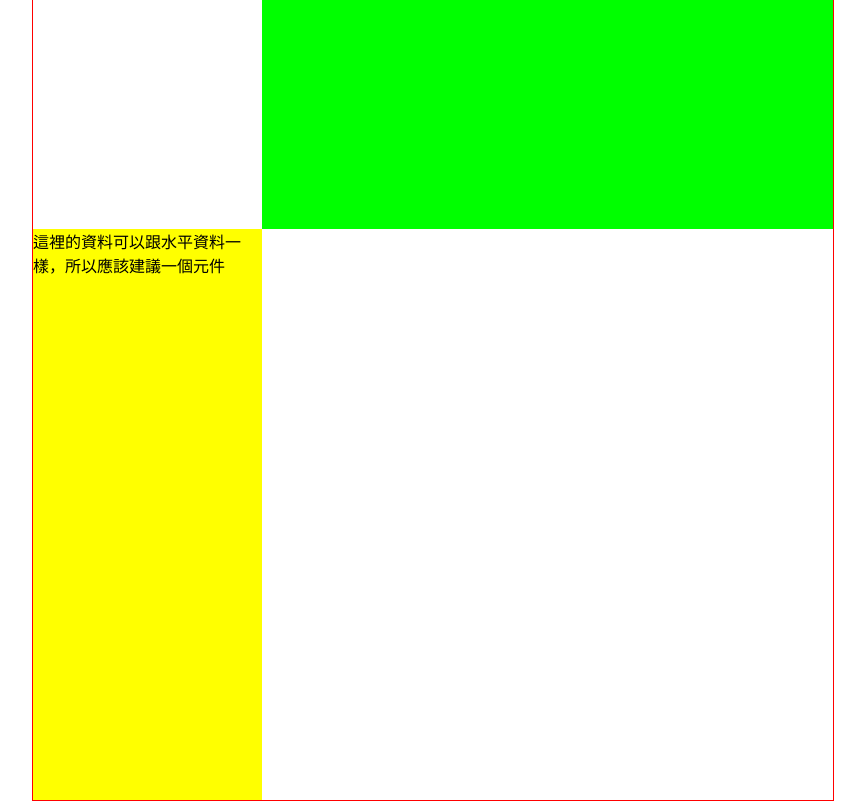
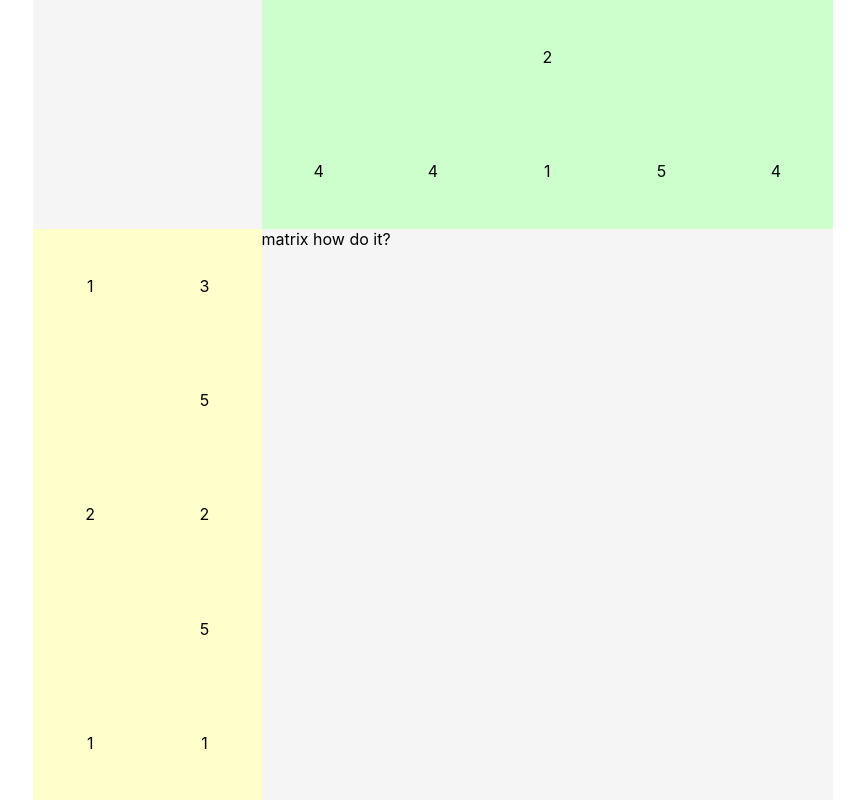
Before and after one commit to sexyoung/nonogram, a React (Create React App) app: page / in a window 1280 px wide. Shown: the whole page, without its empty margins (207-1072 px from the left). Built offline with nearby package versions, Linux system fonts and the light colour scheme.

Commit message:
BitLine component

```diff
--- a/package.json
+++ b/package.json
@@ -6,6 +6,7 @@
     "@testing-library/jest-dom": "^4.2.4",
     "@testing-library/react": "^9.3.2",
     "@testing-library/user-event": "^7.1.2",
+    "@types/classnames": "^2.2.10",
     "@types/jest": "^26.0.14",
     "@types/node": "^14.11.2",
     "@types/react": "^16.9.49",
--- /dev/null
+++ b/src/components/Nonogram/components/BitLine/index.tsx
@@ -0,0 +1,39 @@
+import React from 'react';
+import cx from 'classnames';
+
+import * as d from './index.d';
+
+import style from './style.module.scss';
+
+type Props = d.BitLinePropsType;
+
+export const longestLen = (data: d.BitData[]) =>
+  Math.max(...data.map(arr => arr.length));
+
+export const BitLine: React.FunctionComponent<Props> = ({ data, direction }) => {
+  const maxLen = longestLen(data);
+
+  return (
+    <div className={cx(
+      style.BitLine, {
+        [style[direction]]: true
+      }
+    )}>
+      {data.map((lineData, index) =>
+        <div key={index} className={style.Line}>
+          <div
+            className={style.offset}
+            style={{flex: maxLen - lineData.length}}
+          />
+          {lineData.map((bitNumber, index) =>
+            <div key={index} className={style.BitNumber}>
+              {bitNumber}
+            </div>
+          )}
+        </div>
+      )}
+    </div>
+  )
+}
+
+export default BitLine;
--- /dev/null
+++ b/src/components/Nonogram/components/BitLine/style.module.scss
@@ -0,0 +1,28 @@
+.BitLine {
+  display: flex;
+  height: 100%;
+  &.horizontal {
+    .Line {
+      flex-direction: column;
+    }
+  }
+  &.vertical {
+    flex-direction: column;
+  }
+  .Line {
+    flex: 1;
+    display: flex;
+    // .horizontal & { // no work?
+    //   flex-direction: column;
+    // }
+    .offset {
+
+    }
+    .BitNumber {
+      flex: 1;
+      display: flex;
+      align-items: center;
+      justify-content: center;
+    }
+  }
+}
--- a/src/components/Nonogram/index.tsx
+++ b/src/components/Nonogram/index.tsx
@@ -2,12 +2,11 @@ import React from 'react';
 import { useResize } from 'hooks';
 import * as d from './index.d';
 
+import BitLine, { longestLen } from './components/BitLine';
+
 import style from './style.module.scss';
 
 type Props = d.NonogramPropsType;
-
-const longestLen = (data: d.BitData[]) =>
-  Math.max(...data.map(arr => arr.length));
 
 const Nonogram: React.FunctionComponent<Props> = ({
   hData,
@@ -25,6 +24,9 @@ const Nonogram: React.FunctionComponent<Props> = ({
     vLen: vData.length + vMaxLen,
   });
 
+  // TODO: 如果 width or height 是 0 ，就不應該 render
+  console.log(width, height);
+
   return (
     <div
       style={{ width, height }}
@@ -33,21 +35,15 @@ const Nonogram: React.FunctionComponent<Props> = ({
       <div className={style.firstRow} style={{flex: hMaxLen}}>
         <div className={style.empty} style={col1Style}></div>
         <div className={style.horizontalInfo} style={col2Style}>
-          {hData.map(hBitList =>
-            <div className={style.hBitList}>
-              {[...Array(hMaxLen).keys()].map(bit =>
-                <div className={style.bit}></div>
-              )}
-            </div>
-          )}
+          <BitLine data={hData} direction={'horizontal'} />
         </div>
       </div>
       <div className={style.secondRow} style={{flex: vData.length}}>
         <div className={style.verticalInfo} style={col1Style}>
-          這裡的資料可以跟水平資料一樣，所以應該建議一個元件
+          <BitLine data={vData} direction={'vertical'} />
         </div>
         <div className={style.matrix} style={col2Style}>
-
+          matrix how do it?
         </div>
       </div>
     </div>
--- a/src/components/Nonogram/style.module.scss
+++ b/src/components/Nonogram/style.module.scss
@@ -1,7 +1,7 @@
 .Nonogram {
   display: flex;
   flex-direction: column;
-  border: 1px solid red;
+  background-color: #f5f5f5;
 
   .firstRow {
     display: flex;
@@ -10,22 +10,13 @@
 
   }
   .horizontalInfo {
-    display: flex;
-    background-color: #0f0;
-    .hBitList {
-      flex: 1;
-      display: flex;
-      flex-direction: column;
-      .bit {
-        flex: 1;
-      }
-    }
+    background-color: lighten(#0f0, 40%);
   }
   .secondRow {
     display: flex;
   }
   .verticalInfo {
-    background-color: #ff0;
+    background-color: lighten(#ff0, 40%);
   }
   .matrix {
 
```
Also changed, not shown: src/components/Nonogram/components/BitLine/index.d.ts (added, +8 -0 lines).
